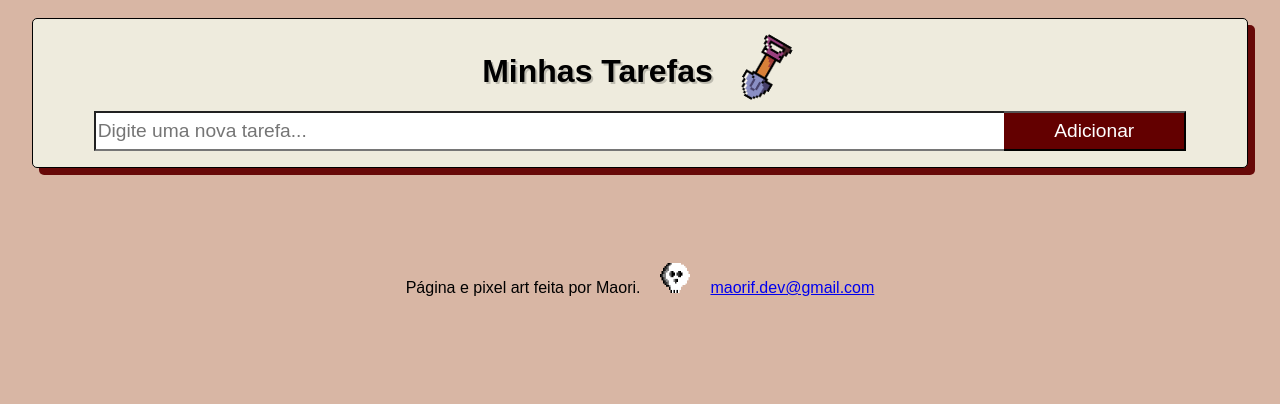
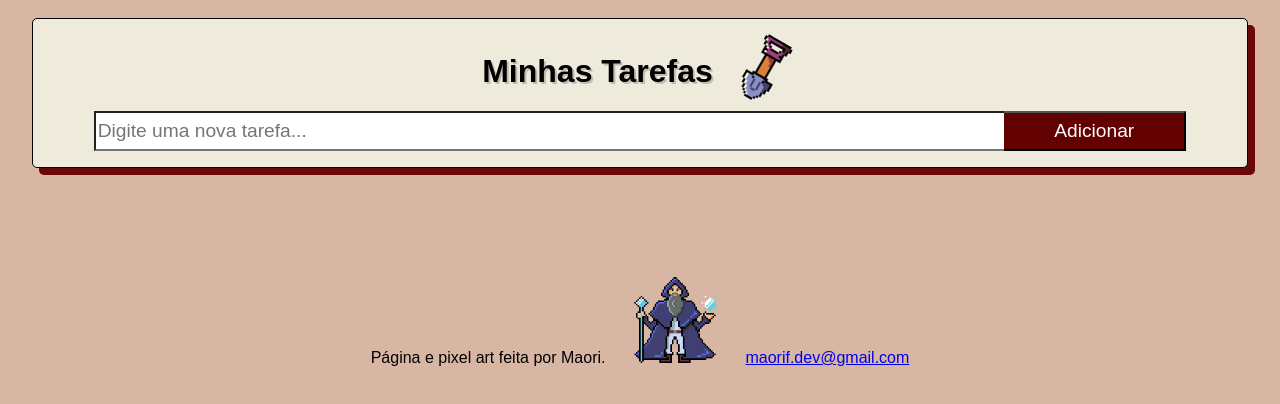
Before and after one commit to maorif/to-do-list, a plain HTML site: page index.html in a window 1280 px wide. Shown: the part 92-496 px from the top of the page. Drawn offline with Linux system fonts and the light colour scheme.

Commit message:
pequenas modificações e adição de nova pixel-art

```diff
--- a/index.html
+++ b/index.html
@@ -33,7 +33,6 @@
     <main>
 
         <div class="upper-main">
-            <!--<div class="img"><img src="img/shovel.png" width="70px" height="70px" trans></div>-->
             <h1>Minhas Tarefas</h1>
             <div class="img"></dvi><img src="img/shovel.png" width="70px" height="70px"></div>
 
@@ -58,7 +57,7 @@
     <footer>
 
         <p>Página e pixel art feita por Maori.</p>
-        <img class="img" src="img/skull.png" width="30px" height="30px" style="margin-top: 20px;">
+        <img class="img" src="img/panoris2.png" width="100px" height="100px" style="margin-top: 20px;">
         <a href = "mailto: maorif.dev@gmail.com">maorif.dev@gmail.com</a>
 
     </footer>
```
Also changed, not shown: script.js (+8 -6 lines), img/panoris2.png (added).
